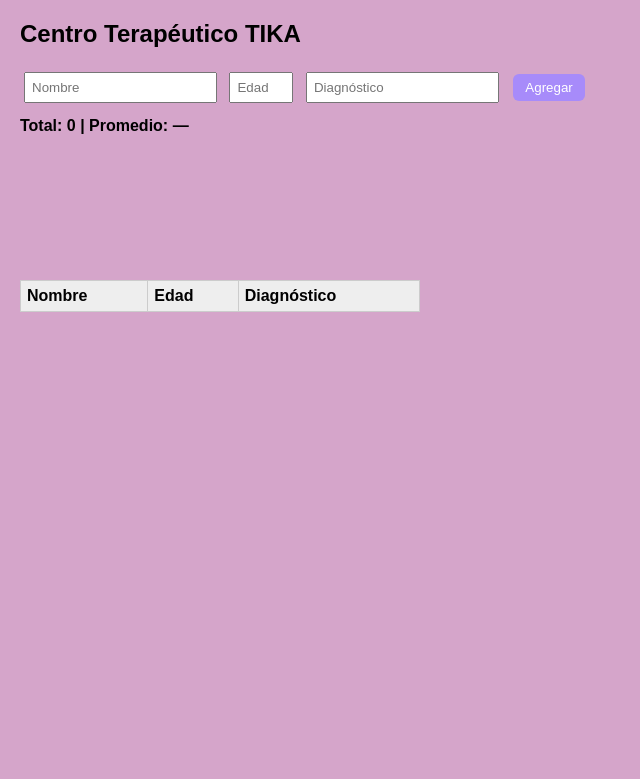
After one commit to agustinaisa/pruebayerror, a Django app: template app/templates/promedio.html in a window 1280 px wide. The commit adds this page. Shown: the top 779 px of the page, without its empty margins (0-640 px from the left). Run offline with Django 5.2, Linux system fonts and the light colour scheme; the template is opened without the code that fills it, so the values that code supplies are empty.

Commit message:
intento de integracion

```diff
--- a/app/templates/login.html
+++ b/app/templates/login.html
@@ -3,7 +3,11 @@
 <html lang="es"> <head>
     <meta charset="UTF-8">
     <meta name="viewport" content="width=device-width, initial-scale=1.0">
-    <title>TIKA - Iniciar Sesión / Registrarse</title> <link rel="stylesheet" href="StyleLogin.css">
+    <title>TIKA - Iniciar Sesión / Registrarse</title>
+    <link rel="stylesheet" href="{% static 'css/StyleLogin.css' %}">
+    <link rel="stylesheet" href="static\css\StyleLogin.css">
+
+
 </head>
 <body>
     <main class="container"> <section class="container-form"> <form class="sign-in">
--- a/app/templates/observaciones.html
+++ b/app/templates/observaciones.html
@@ -30,7 +30,7 @@
 
     h2 {
       margin-top: 0;
-      color: #090909;
+      color: #000000;
     }
 
     form label {
--- /dev/null
+++ b/app/templates/promedio.html
@@ -0,0 +1,69 @@
+<html>
+<html lang="es">
+<head>
+<meta charset="utf-8">
+<title>Reporte Analitico</title>
+<script src="https://cdn.jsdelivr.net/npm/chart.js"></script>
+<style>
+  body{font-family:Arial;margin:20px;background:rgb(213, 165, 202)}
+  input{margin:4px;padding:6px}
+  button{margin:6px;padding:6px 12px;background:#a78bfa;color:#fff;border:0;border-radius:6px;cursor:pointer}
+  #info{margin-top:10px;font-weight:bold}
+  canvas{max-width:250px;max-height:200px;margin-top:10px}
+  table{margin-top:10px;border-collapse:collapse;width:100%;max-width:400px;background:#fff}
+  th,td{border:1px solid #ccc;padding:6px;text-align:left}
+  th{background:#eee}
+</style>
+</head>
+<body>
+<h2>Centro Terapéutico TIKA</h2>
+<input id="n" placeholder="Nombre">
+<input id="e" type="number" min="0" max="16" placeholder="Edad">
+<input id="d" placeholder="Diagnóstico">
+<button onclick="agregar()">Agregar</button>
+
+<div id="info">Total: 0 | Promedio: —</div>
+<canvas id="pie"></canvas>
+
+<table id="tabla">
+  <thead>
+    <tr><th>Nombre</th><th>Edad</th><th>Diagnóstico</th></tr>
+  </thead>
+  <tbody></tbody>
+</table>
+
+<script>
+let pacientes=[], pie;
+function agregar(){
+  const n=document.getElementById('n').value.trim();
+  const e=Number(document.getElementById('e').value);
+  const d=document.getElementById('d').value.trim();
+  // validación: nombre, diagnóstico no vacíos y edad válida entre 0 y 16
+  if(!n||!d||isNaN(e)||e<0||e>16) return;
+  pacientes.push({n,e,d});
+  document.getElementById('n').value=document.getElementById('e').value=document.getElementById('d').value="";
+  mostrar();
+}
+function mostrar(){
+  const total=pacientes.length;
+  const prom=(pacientes.reduce((s,p)=>s+p.e,0)/total).toFixed(1);
+  document.getElementById('info').textContent=`Total: ${total} | Promedio: ${prom} años`;
+
+  // actualizar tabla
+  const tbody=document.querySelector("#tabla tbody");
+  tbody.innerHTML=pacientes.map(p=>`<tr><td>${p.n}</td><td>${p.e}</td><td>${p.d}</td></tr>`).join("");
+
+  // actualizar gráfico
+  const conteo={}; pacientes.forEach(p=>conteo[p.d]=(conteo[p.d]||0)+1);
+  const labels=Object.keys(conteo), data=Object.values(conteo);
+  const colores=["#ddd6fe","#fbcfe8","#bbf7d0","#a5f3fc"];
+  if(pie) pie.destroy();
+  pie=new Chart(document.getElementById('pie'),{
+    type:'pie',
+    data:{labels,datasets:[{data,backgroundColor:colores}]},
+    options:{plugins:{legend:{position:'bottom'}}}
+  });
+}
+</script>
+</body>
+</html>
--- a/static/css/Opcion3.css
+++ b/static/css/Opcion3.css
@@ -356,6 +356,7 @@ p { /* Estilo del párrafo de cada contenedor*/
 .footer p {
     margin-bottom: 8px;
     color: #ccc;
+    justify-self: center;
 
 }
 
```
Also changed, not shown: app/templates/turnos.html (+5 -5 lines), static/css/stylelogin2.css (added, +60 -0 lines).
